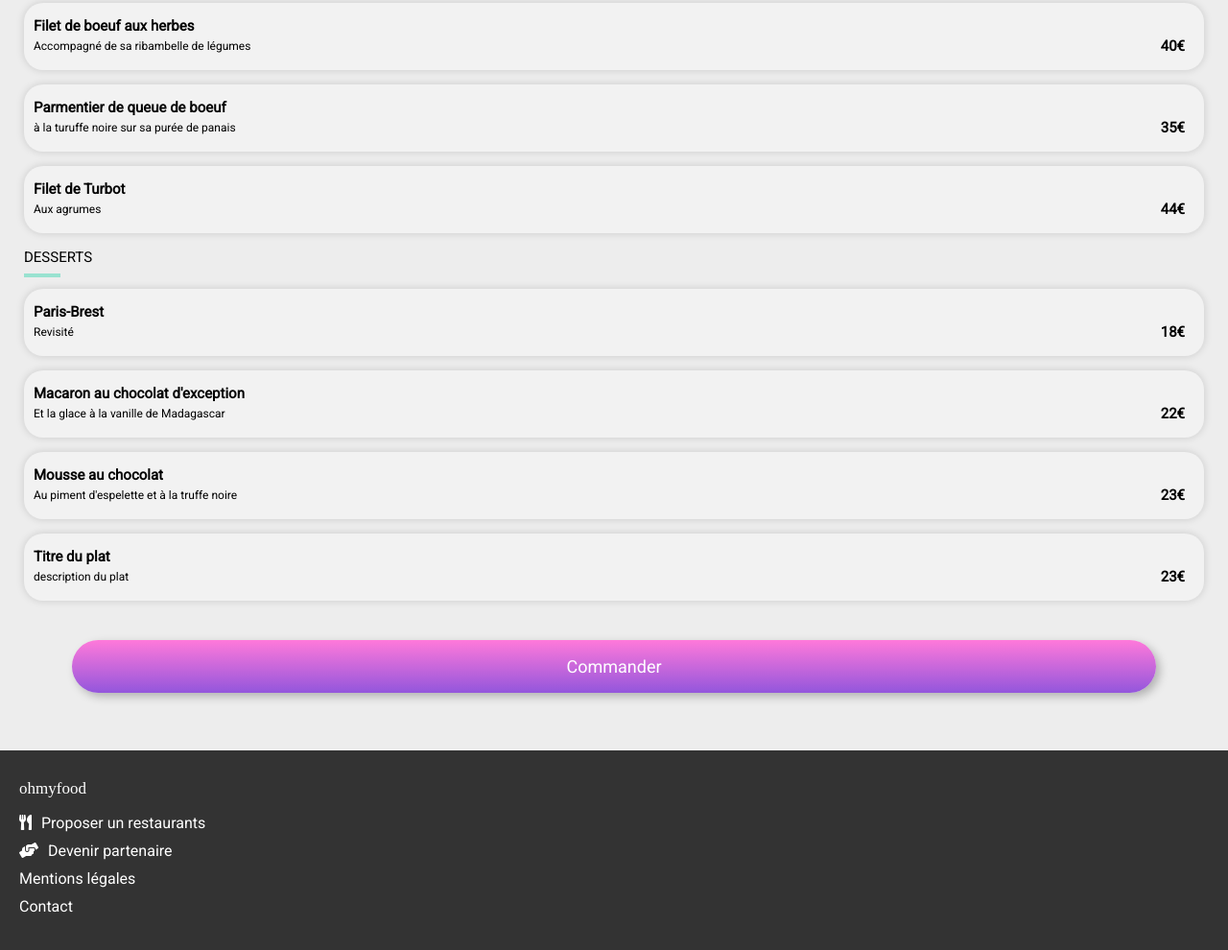
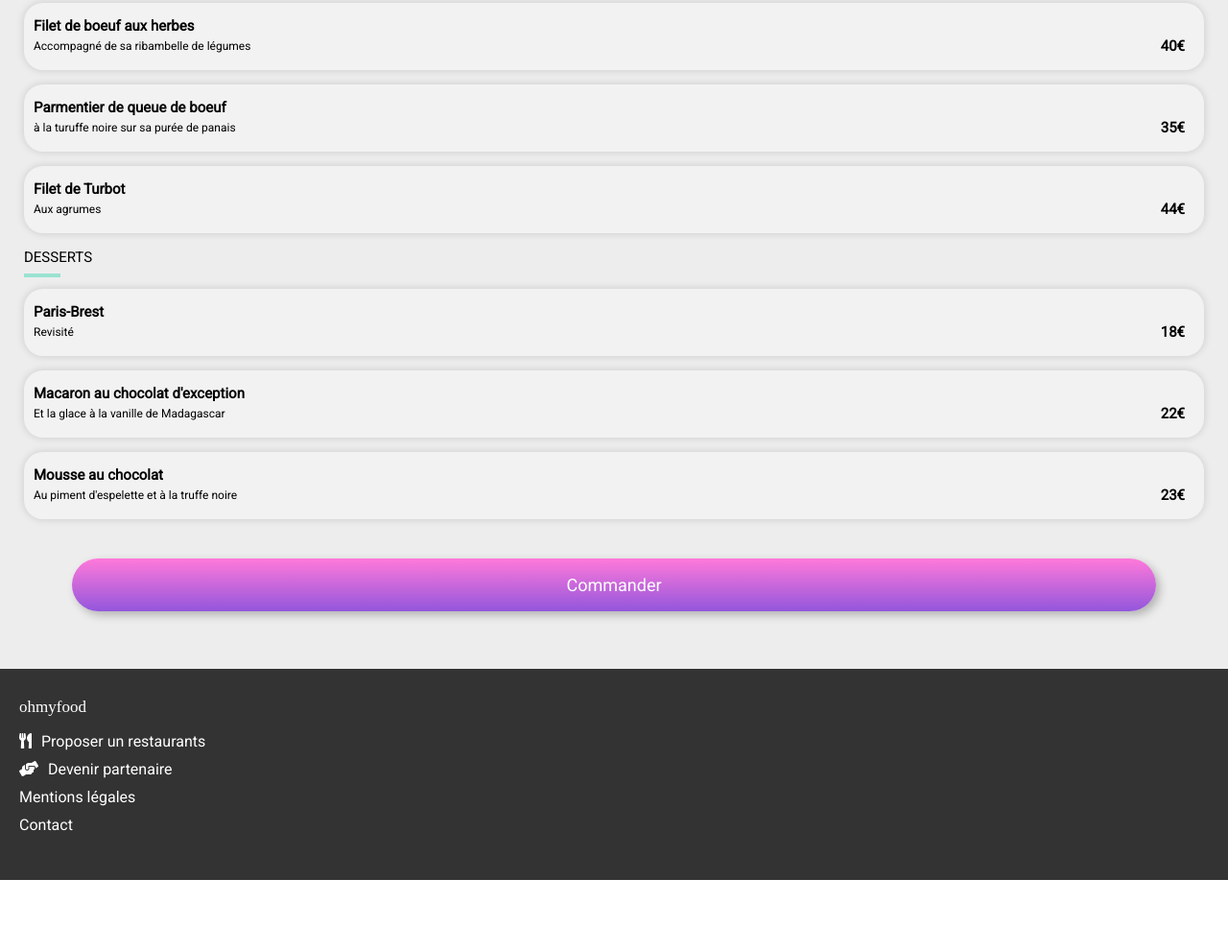
Before and after one commit to DamDevToo/RodriguezDamien_3_30082021, a website: page la-palette-du-gout.html in a window 1280 px wide. Shown: the part 706-1696 px from the top of the page at 96% size. After the commit the page ends 1623 px from the top, so only its background shows below. Drawn offline with Linux system fonts and the light colour scheme; a web font is replaced by a local one.

Commit message:
m- la palette du gout menu

```diff
--- a/la-palette-du-gout.html
+++ b/la-palette-du-gout.html
@@ -133,17 +133,6 @@
                                     <div>
                                         <span>23€</span>
                                     </div>
-
-                                </li>
-                                <li>
-                                    <div>
-                                        <h3>Titre du plat</h3>
-                                        <p>description du plat</p>
-                                    </div>
-                                    <div>
-                                        <span>23€</span>
-                                    </div>
-
                                 </li>
                             </ul>
                         </section>
```
